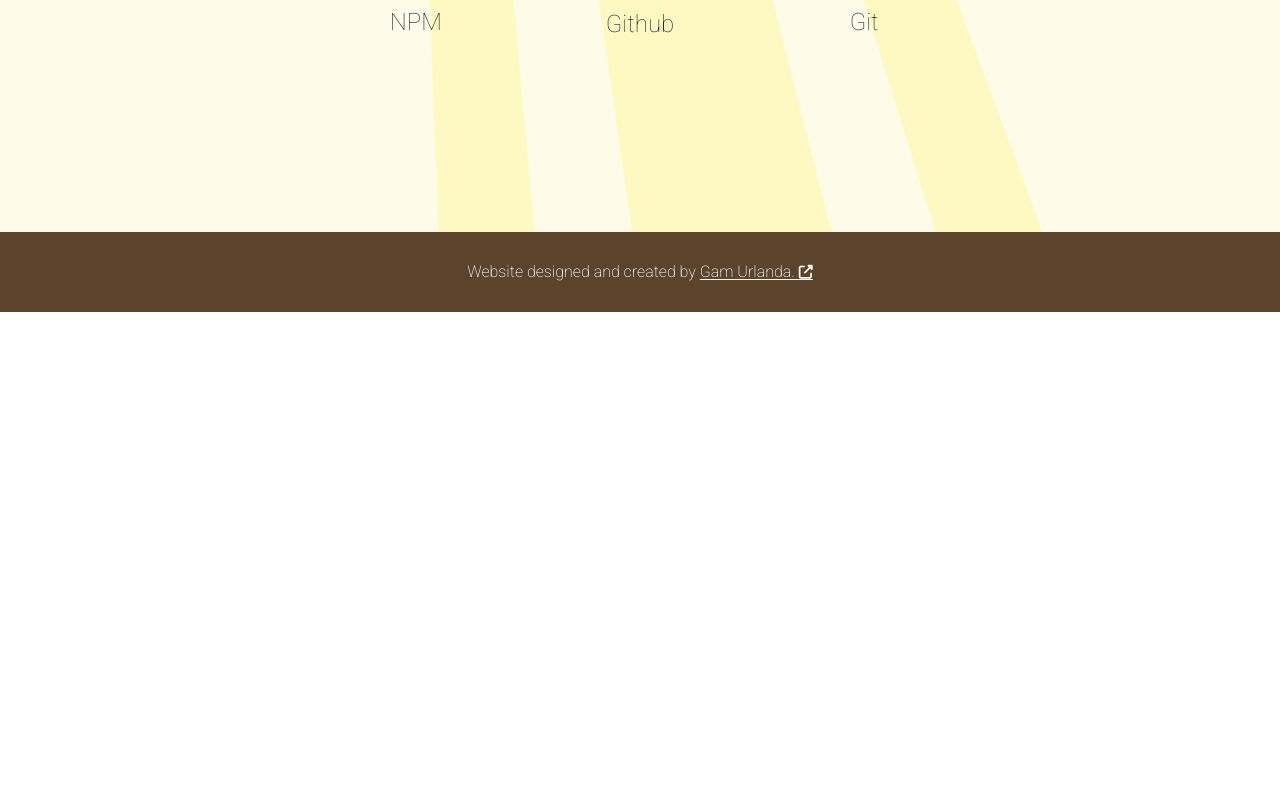
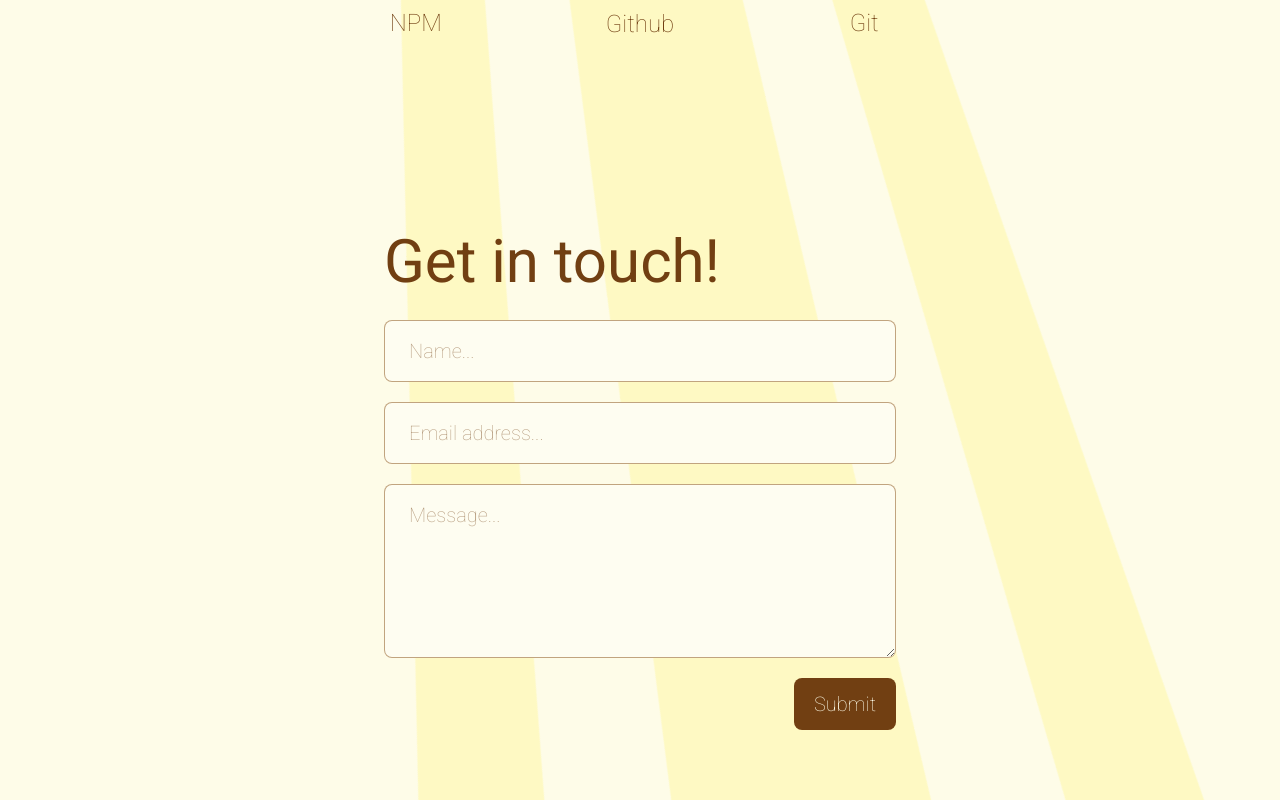
Before and after one commit to gurlanda/personal-website, a React (Create React App) app: page / in a window 1280 px wide. Shown: the part 2000-2800 px from the top of the page. Before the commit the page ends 2312 px from the top, so only its background shows below. Built offline with nearby package versions, Linux system fonts and the light colour scheme; a web font is replaced by a local one.

Commit message:
Add contact form

```diff
--- a/src/pages/Home/Contact.tsx
+++ b/src/pages/Home/Contact.tsx
@@ -1,10 +1,70 @@
 import React from 'react';
 
 const Contact: React.FC<{}> = () => {
+  const inputFieldClassNames =
+    'border-[1px] border-yellow-800 border-opacity-50 bg-[rgb(254,253,241)] placeholder-yellow-900 placeholder-opacity-50 rounded-lg py-4 px-6 w-full';
   return (
-    <section id="contact">
-      <h2>Contact me!</h2>
-    </section>
+    <div
+      id="contact"
+      className="relative z-20 h-[85vh] w-screen flex justify-center font-thin text-xl bg-yellow text-yellow-900"
+    >
+      <form
+        className="flex flex-col items-center gap-5 h-full w-[40%]"
+        id="fs-frm"
+        name="simple-contact-form"
+        acceptCharset="utf-8"
+        // action="https://formspree.io/f/xoqzdyyg"
+        method="post"
+      >
+        <div className="w-full flex justify-start items-center mb-2">
+          <h2 className="font-normal text-6xl">Get in touch!</h2>
+        </div>
+        <fieldset
+          id="fs-frm-inputs"
+          className="flex flex-col gap-5 items-center w-full"
+        >
+          <input
+            type="text"
+            name="Sender's name"
+            id="full-name"
+            placeholder="Name..."
+            required
+            className={inputFieldClassNames}
+          />
+          <input
+            type="email"
+            name="Sender's email"
+            id="email-address"
+            placeholder="Email address..."
+            required
+            className={inputFieldClassNames}
+          />
+          <textarea
+            rows={5}
+            name="Message"
+            id="message"
+            placeholder="Message..."
+            required
+            className={inputFieldClassNames}
+          ></textarea>
+          <input
+            type="hidden"
+            name="_subject"
+            id="email-subject"
+            value="Contact Form Submission"
+            className={inputFieldClassNames}
+          />
+        </fieldset>
+        <div className="flex justify-end w-full">
+          <button
+            type="submit"
+            className="border-1 bg-yellow-900 hover:bg-yellow-800 active:bg-yellow-700 rounded-lg py-3 px-5 text-yellow-50"
+          >
+            Submit
+          </button>
+        </div>
+      </form>
+    </div>
   );
 };
 
--- a/src/pages/Home/Home.tsx
+++ b/src/pages/Home/Home.tsx
@@ -15,7 +15,7 @@ const Home: React.FC<{}> = () => {
       {/* <Tagline /> */}
       {/* <Projects /> */}
       {/* <About /> */}
-      {/* <Contact /> */}
+      <Contact />
       <Footer />
     </div>
   );
--- a/src/pages/Home/Skills/Skills.tsx
+++ b/src/pages/Home/Skills/Skills.tsx
@@ -1,8 +1,6 @@
 import React from 'react';
 import HoverEffect from '../../../components/HoverEffect';
 import * as TsxLogos from '../../../assets/img/logos/tsx/tsxLogos';
-import IconBackground from '../../../components/IconBackground';
-import SkillsBackgroundIcon from './SkillsBackgroundIcon';
 
 const Skills: React.FC<{}> = () => {
   const tsxLogosObject = TsxLogos.asObject;
@@ -30,8 +28,8 @@ const Skills: React.FC<{}> = () => {
   ];
 
   return (
-    <section className="h-full w-full relative flex justify-center text-slate-800">
-      <div
+    <div className="h-full w-full relative flex justify-center text-yellow-900">
+      <section
         id="proficiencies"
         className="relative flex flex-col gap-24 pt-48 pb-48 px-40 font-thin text-2xl z-50"
       >
@@ -82,11 +80,11 @@ const Skills: React.FC<{}> = () => {
             ))}
           </div>
         </section>
-      </div>
+      </section>
       {/* <IconBackground>
         <SkillsBackgroundIcon />
       </IconBackground> */}
-    </section>
+    </div>
   );
 };
 
```
